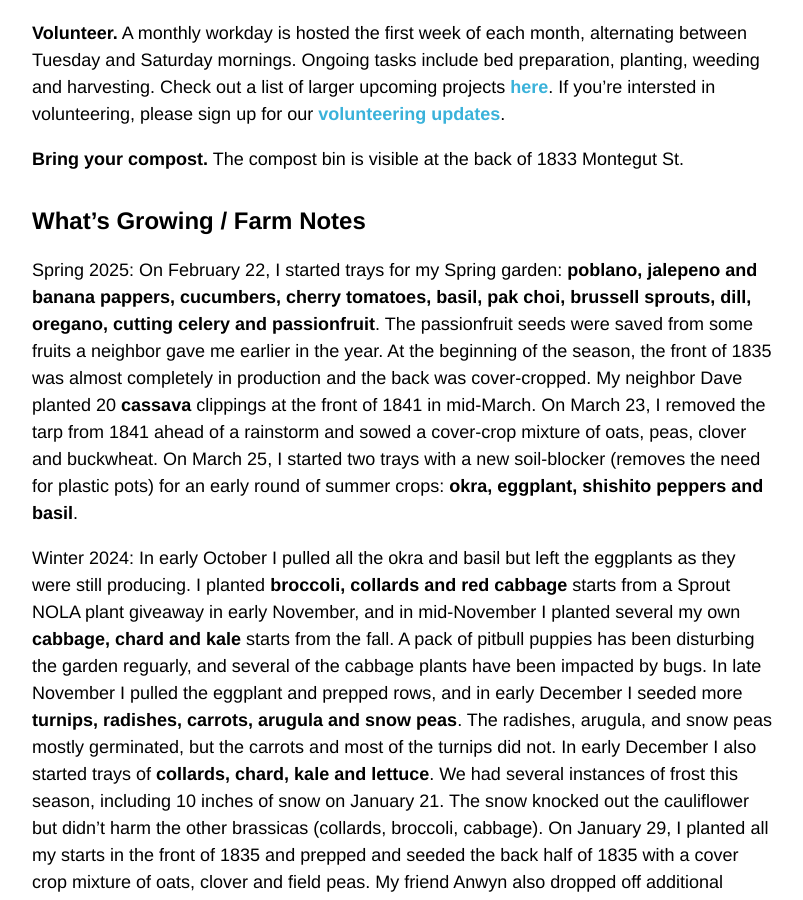
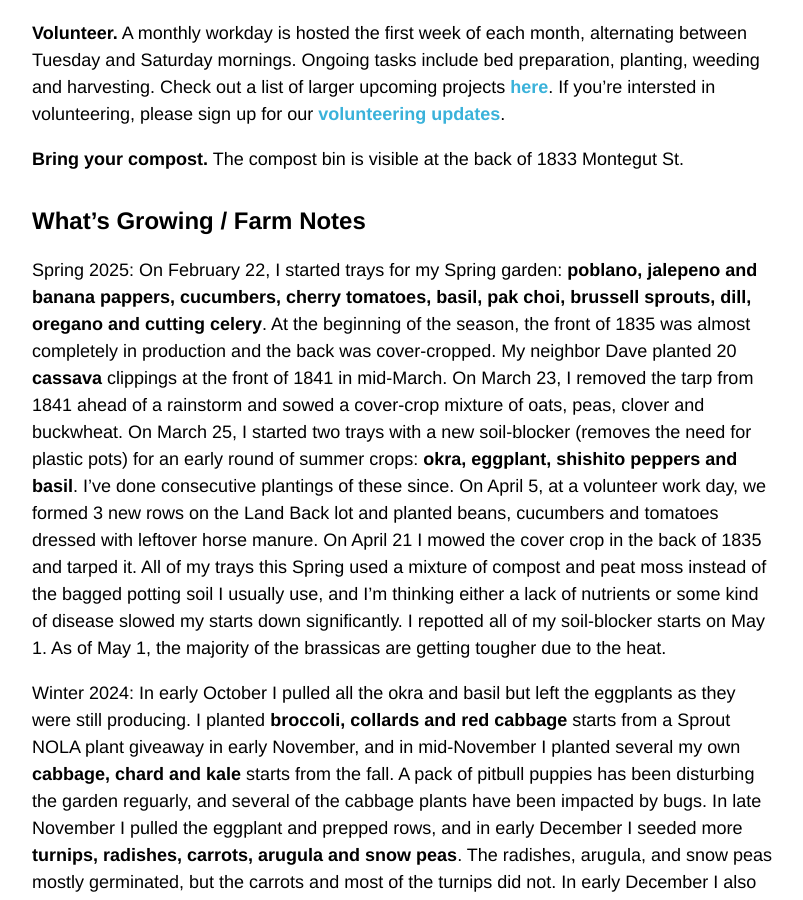
Before and after one commit to minicreative/montegutsycamore.org, a Jekyll site: the page built from index.md, in a window 1280 px wide and 900 px high, scrolled down 1164 px. Shown: the whole window, without its empty margins (238-1041 px from the left). Built offline with Jekyll 4.4.1, drawn with Linux system fonts in a browser that asks for light colours.

Commit message:
Farm notes updated

```diff
--- a/index.md
+++ b/index.md
@@ -71,7 +71,7 @@
 
 ### What's Growing / Farm Notes
 
-Spring 2025: On February 22, I started trays for my Spring garden: **poblano, jalepeno and banana pappers, cucumbers, cherry tomatoes, basil, pak choi, brussell sprouts, dill, oregano, cutting celery and passionfruit**. The passionfruit seeds were saved from some fruits a neighbor gave me earlier in the year. At the beginning of the season, the front of 1835 was almost completely in production and the back was cover-cropped. My neighbor Dave planted 20 **cassava** clippings at the front of 1841 in mid-March. On March 23, I removed the tarp from 1841 ahead of a rainstorm and sowed a cover-crop mixture of oats, peas, clover and buckwheat. On March 25, I started two trays with a new soil-blocker (removes the need for plastic pots) for an early round of summer crops: **okra, eggplant, shishito peppers and basil**.
+Spring 2025: On February 22, I started trays for my Spring garden: **poblano, jalepeno and banana pappers, cucumbers, cherry tomatoes, basil, pak choi, brussell sprouts, dill, oregano and cutting celery**. At the beginning of the season, the front of 1835 was almost completely in production and the back was cover-cropped. My neighbor Dave planted 20 **cassava** clippings at the front of 1841 in mid-March. On March 23, I removed the tarp from 1841 ahead of a rainstorm and sowed a cover-crop mixture of oats, peas, clover and buckwheat. On March 25, I started two trays with a new soil-blocker (removes the need for plastic pots) for an early round of summer crops: **okra, eggplant, shishito peppers and basil**. I've done consecutive plantings of these since. On April 5, at a volunteer work day, we formed 3 new rows on the Land Back lot and planted beans, cucumbers and tomatoes dressed with leftover horse manure. On April 21 I mowed the cover crop in the back of 1835 and tarped it. All of my trays this Spring used a mixture of compost and peat moss instead of the bagged potting soil I usually use, and I'm thinking either a lack of nutrients or some kind of disease slowed my starts down significantly. I repotted all of my soil-blocker starts on May 1. As of May 1, the majority of the brassicas are getting tougher due to the heat.
 
 Winter 2024: In early October I pulled all the okra and basil but left the eggplants as they were still producing. I planted **broccoli, collards and red cabbage** starts from a Sprout NOLA plant giveaway in early November, and in mid-November I planted several my own **cabbage, chard and kale** starts from the fall. A pack of pitbull puppies has been disturbing the garden reguarly, and several of the cabbage plants have been impacted by bugs. In late November I pulled the eggplant and prepped rows, and in early December I seeded more **turnips, radishes, carrots, arugula and snow peas**. The radishes, arugula, and snow peas mostly germinated, but the carrots and most of the turnips did not. In early December I also started trays of **collards, chard, kale and lettuce**. We had several instances of frost this season, including 10 inches of snow on January 21. The snow knocked out the cauliflower but didn't harm the other brassicas (collards, broccoli, cabbage). On January 29, I planted all my starts in the front of 1835 and prepped and seeded the back half of 1835 with a cover crop mixture of oats, clover and field peas. My friend Anwyn also dropped off additional starts: **purple kale, spinach, chard and fennel**. By mid-March the garden has reached its most fertile state at this time of year thus far. However, the collards have begun to be largely impacted by downy mildew (lots of yellow spots) - just as it started consistently heating up.
 
```
